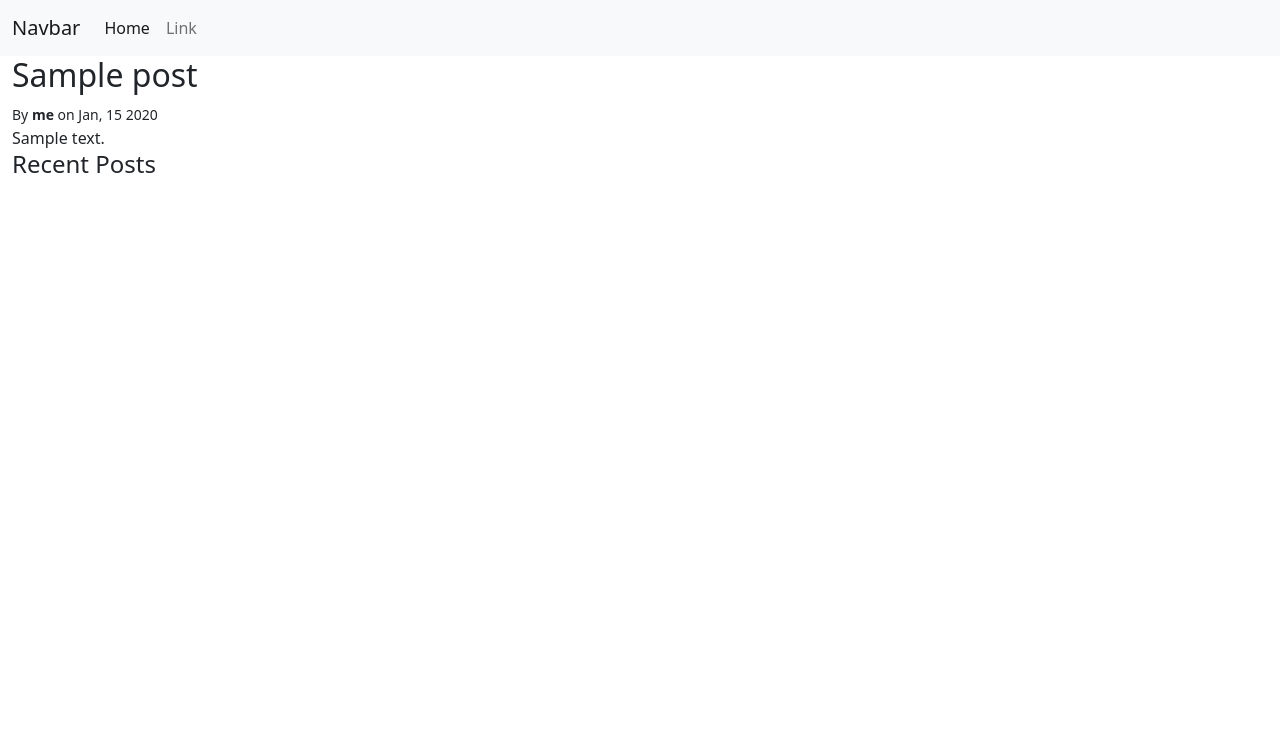
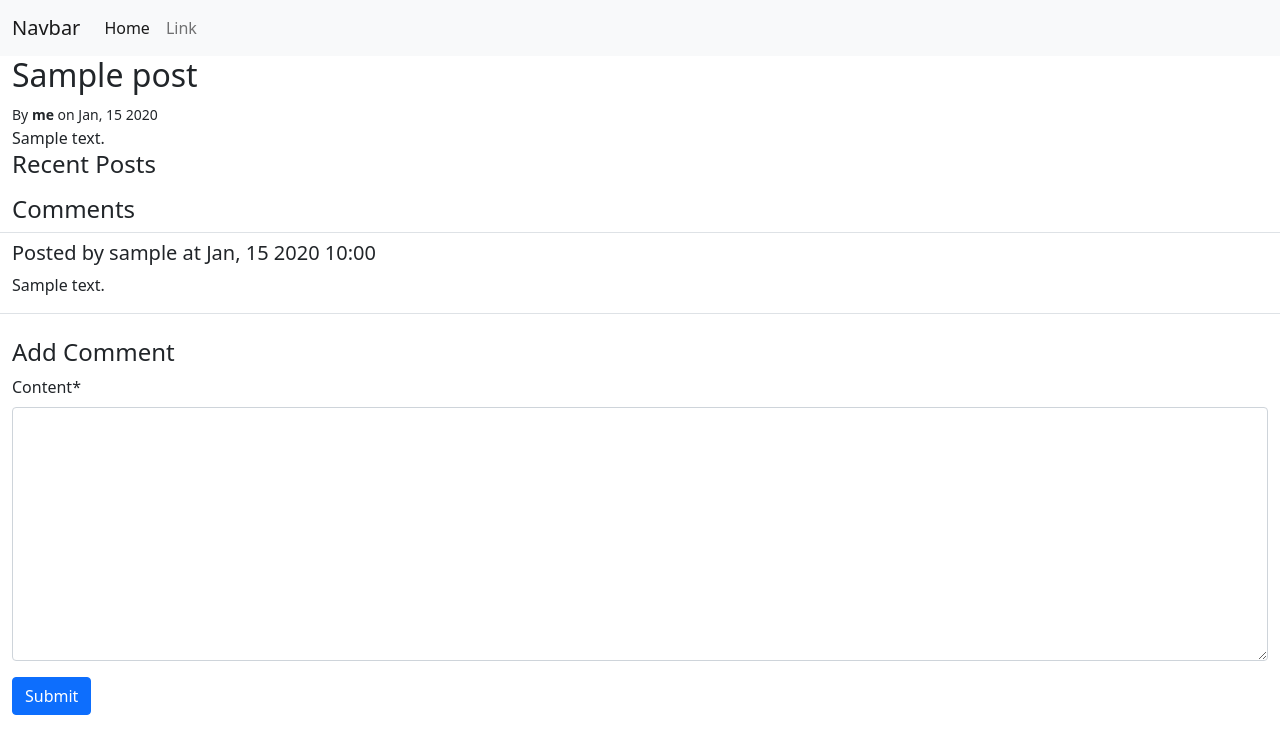
Before and after one commit to marcosBlasco/blango, a Django app: a page that uses templates/blog/post-detail.html in a window 1280 px wide. Shown: the top 754 px of the page. Run offline with Django 5.2, Linux system fonts and the light colour scheme; a user stored in the database is signed in; tables that the repository leaves empty hold one stand-in row (values such as "Sample post"); some libraries are stand-ins or nearby versions.

Commit message:
Finish crispy forms

```diff
--- a/blango/settings.py
+++ b/blango/settings.py
@@ -24,7 +24,8 @@ SECRET_KEY = 'django-insecure-dl6b5dkik7^d+=&ib#svl_1)z&8vvyn@)mom%8-p_6%*9z*ta^
 
 # SECURITY WARNING: don't run with debug turned on in production!
 DEBUG = True
-
+CRISPY_ALLOWED_TEMPLATE_PACKS = "bootstrap5"
+CRISPY_TEMPLATE_PACK = "bootstrap5"
 ALLOWED_HOSTS = []
 
 
@@ -38,6 +39,8 @@ INSTALLED_APPS = [
     'django.contrib.messages',
     'django.contrib.staticfiles',
     'blog',
+    'crispy_forms',
+    'crispy_bootstrap5',
 ]
 
 MIDDLEWARE = [
--- /dev/null
+++ b/blog/forms.py
@@ -0,0 +1,16 @@
+from django import forms
+from crispy_forms.helper import FormHelper
+from crispy_forms.layout import Submit
+from blog.models import Comment
+
+
+class CommentForm(forms.ModelForm):
+    class Meta:
+        model = Comment
+        fields = ["content"]
+
+
+    def __init__(self, *args, **kwargs):
+        super(CommentForm, self).__init__(*args, **kwargs)
+        self.helper = FormHelper()
+        self.helper.add_input(Submit('submit', 'Submit'))
--- a/blog/views.py
+++ b/blog/views.py
@@ -1,5 +1,6 @@
 
-
+from django.shortcuts import redirect
+from blog.forms import CommentForm
 from django.utils import timezone
 from blog.models import Post
 from django.shortcuts import render, get_object_or_404
@@ -12,4 +13,20 @@ def index(request):
 
 def post_detail(request, slug):
     post = get_object_or_404(Post, slug=slug)
-    return render(request, "blog/post-detail.html", {"post": post})
+    if request.user.is_active:
+        if request.method == "POST":
+            comment_form = CommentForm(request.POST)
+
+            if comment_form.is_valid():
+                comment = comment_form.save(commit=False)
+                comment.content_object = post
+                comment.creator = request.user
+                comment.save()
+                return redirect(request.path_info)
+        else:
+            comment_form = CommentForm()
+    else:
+        comment_form = None
+    return render(
+        request, "blog/post-detail.html", {"post": post, "comment_form": comment_form}
+    )
--- /dev/null
+++ b/templates/blog/post-comments.html
@@ -0,0 +1,29 @@
+{% load blog_extras %}
+{% load blog_extras crispy_forms_tags %}
+<h4>Comments</h4>
+{% for comment in post.comments.all %}
+{% row "border-top pt-2" %}
+    {% col %}
+        <h5>Posted by {{ comment.creator }} at {{ comment.created_at|date:"M, d Y h:i" }}</h5>
+    {% endcol %}
+{% endrow %}
+{% row "border-bottom" %}
+    {% col %}
+        <p>{{ comment.content }}</p>
+    {% endcol %}
+{% endrow %}
+{% empty %}
+    {% row "border-top border-bottom" %}
+        {% col %}
+            <p>No comments.</p>
+        {% endcol %}
+    {% endrow %}
+{% endfor %}
+{% if request.user.is_active %}
+{% row "mt-4" %}
+    {% col %}
+        <h4>Add Comment</h4>
+        {%  crispy comment_form %}
+    {% endcol %}
+{% endrow %}
+{% endif %}
--- a/templates/blog/post-detail.html
+++ b/templates/blog/post-detail.html
@@ -21,4 +21,5 @@
             {% recent_posts post %}
         {% endcol %}
     {% endrow %}
+    {% include "blog/post-comments.html" %}
 {% endblock %}
```
